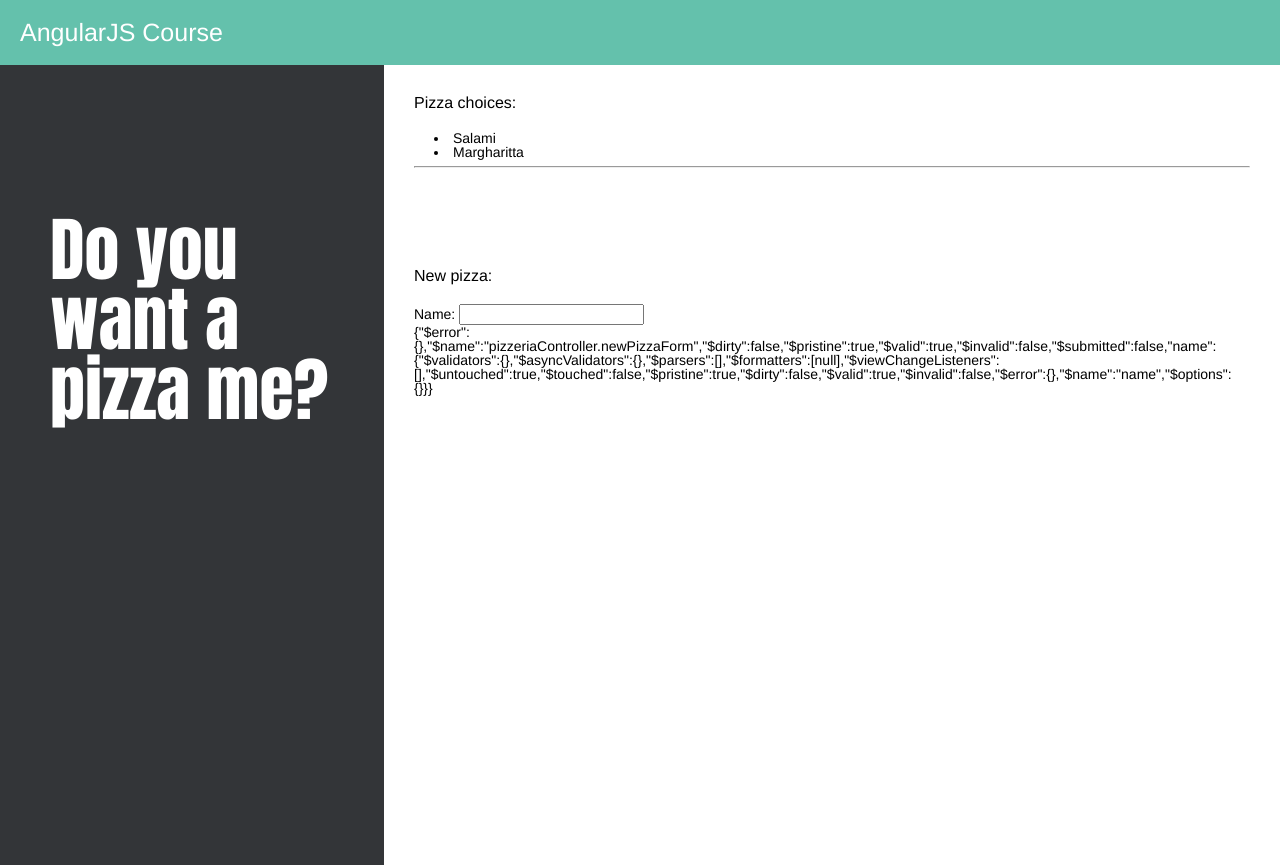
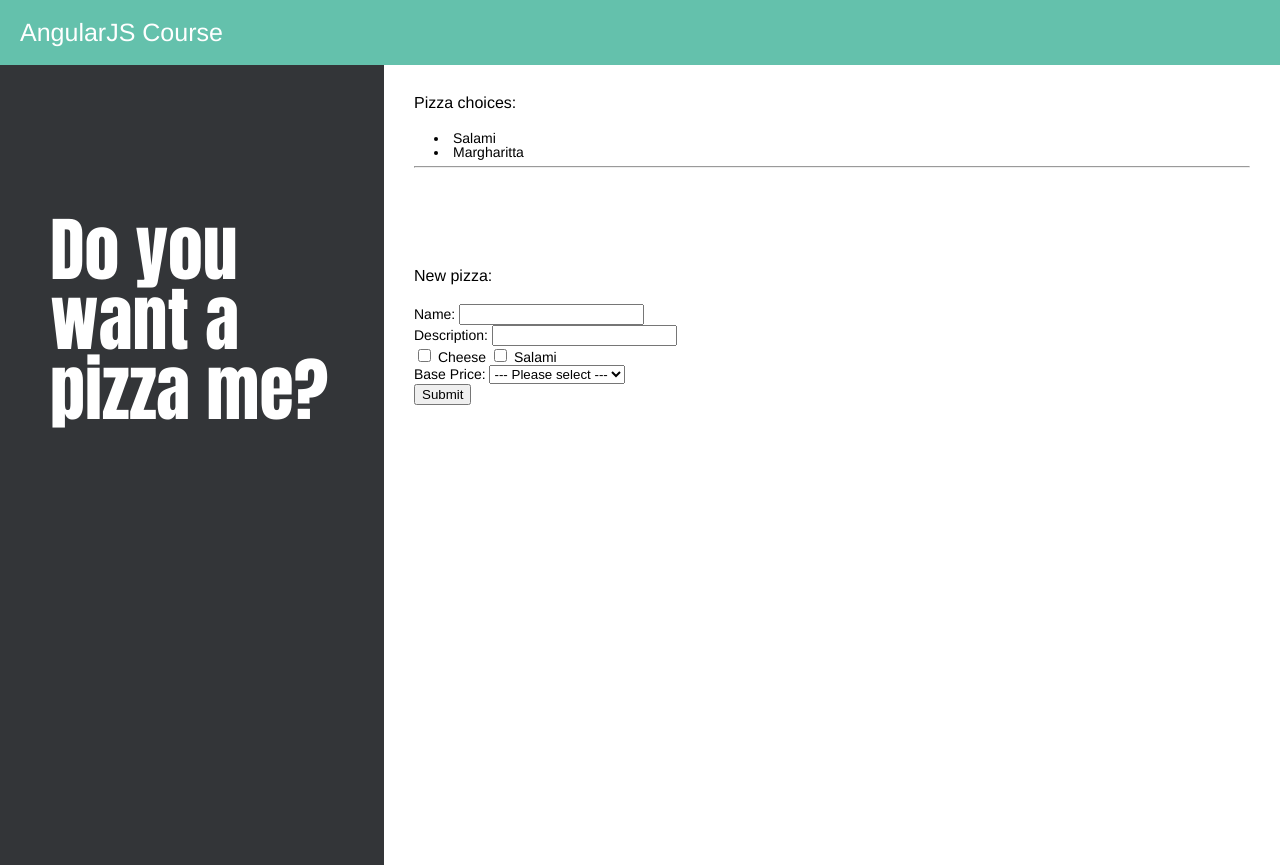
Before and after one commit to FUNExtreme/angularjs-course, a website built with webpack: page src/index.html in a window 1280 px wide. Built offline with nearby package versions, Linux system fonts and the light colour scheme; some packages are replaced by stand-ins of ours.

Commit message:
Add a few more input fields (Description, Ingredient selection using checkboxes, “Base Price” dropdown) Add a submit button

```diff
--- a/src/app/pizza.service.js
+++ b/src/app/pizza.service.js
@@ -20,6 +20,17 @@ export function PizzaService() {
                 ingredients: ["pineapple", "cheese"]
             }
         ]
+    };
+
+    this.getIngredients = function() {
+        return [
+            {
+                name: 'Cheese'
+            },
+            {
+                name: 'Salami'
+            }
+        ]
     }
 }
 PizzaService.iid = "PizzaService";
--- a/src/app/pizzeria.controller.js
+++ b/src/app/pizzeria.controller.js
@@ -5,11 +5,23 @@ import { PizzaService } from './pizza.service';
 export function PizzeriaController(pizzaService) {
     var vm = this;
     vm.pizzas = pizzaService.getPizzas();
+    vm.ingredients = pizzaService.getIngredients();
 
     vm.selectedPizza = undefined;
     vm.onPizzaClick = function(pizza) {
         vm.selectedPizza = pizza;
-    }
+    };
+
+    vm.onAddPizza = function(newPizza) {
+        newPizza.ingredients = [];
+        for(var x = 0; x < vm.ingredients.length; x ++) {
+            if(vm.ingredients[x].selected) {
+                newPizza.ingredients.push(vm.ingredients[x].name);
+            }
+        }
+
+        console.log(newPizza);
+    };
 }
 PizzeriaController.iid = "PizzeriaController";
 PizzeriaController.$inject = [ PizzaService.iid ];
--- a/src/index.html
+++ b/src/index.html
@@ -33,12 +33,43 @@
           <div class="pizza-new">
             <h2>New pizza: </h2>
             <form name="pizzeriaController.newPizzaForm" novalidate>
-              <label>
-                  Name:
-                  <input type="text" ng-model="pizzeriaController.newPizza.name" name="name" />
-              </label>
+              <div>
+                <label>
+                    Name:
+                    <input type="text" ng-model="newPizza.name" name="name" />
+                </label>
+              </div>
+              <div>
+                <label>
+                    Description:
+                    <input type="textarea" ng-model="newPizza.description" name="description" />
+                </label>
+              </div>
+              <div>
+                <label ng-repeat="ingredient in pizzeriaController.ingredients">
+                  <input
+                    type="checkbox"
+                    name="selectedFruits[]"
+                    value="{{ingredient.name}}"
+                    ng-model="ingredient.selected">
+                    {{ingredient.name}}
+                </label>
+              </div>
+              <div>
+                <label>
+                    Base Price:
+                    <select ng-model="newPizza.basePrice" name="basePrice">
+                      <option value="">--- Please select ---</option>
+                      <option value="5">5 euro</option>
+                      <option value="6.5">6.5 euro</option>
+                      <option value="8">8euro </option>
+                    </select>
+                </label>
+              </div>
+              <div>
+                <input type="submit" ng-click="pizzeriaController.onAddPizza(newPizza)" />
+              </div>
             </form>
-            {{ pizzeriaController.newPizzaForm }}
           </div>
         </div>
       </div>
```
